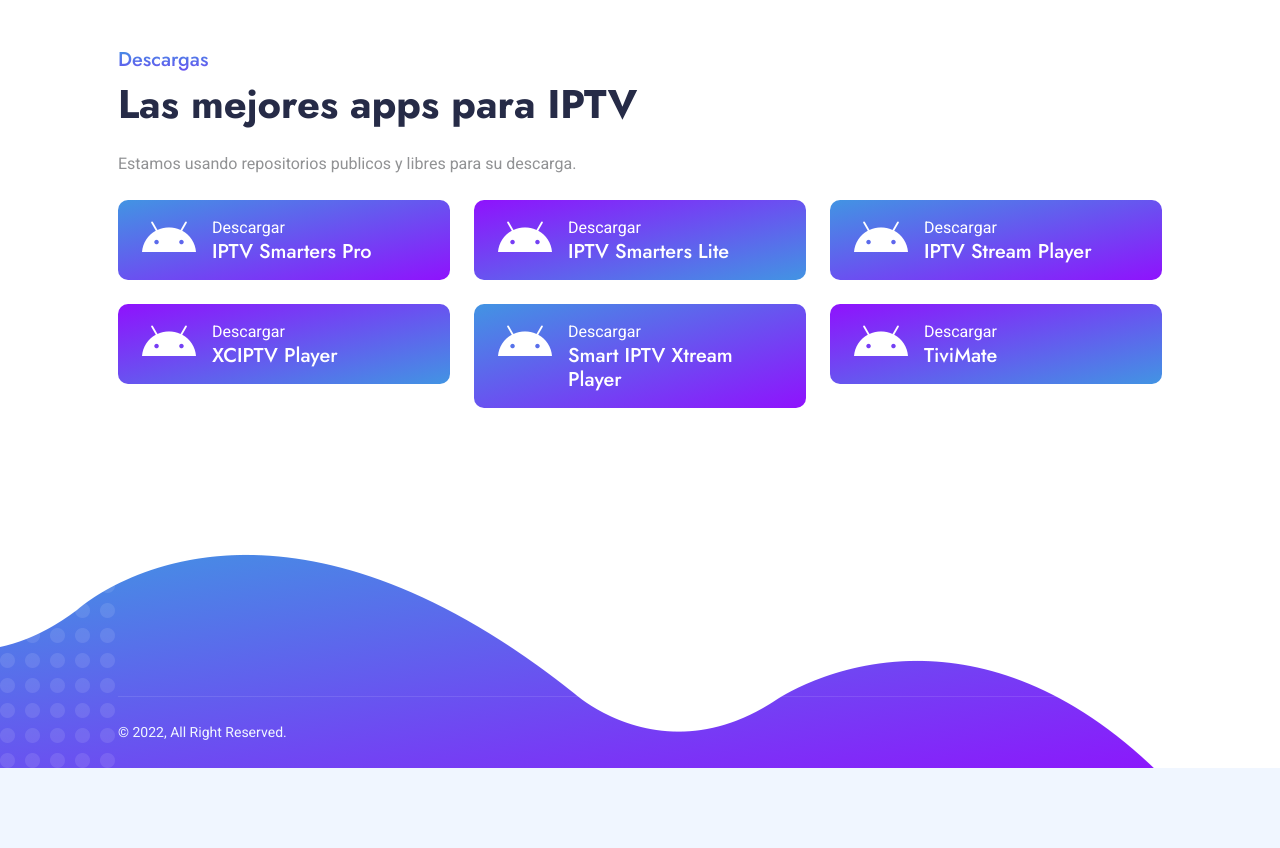
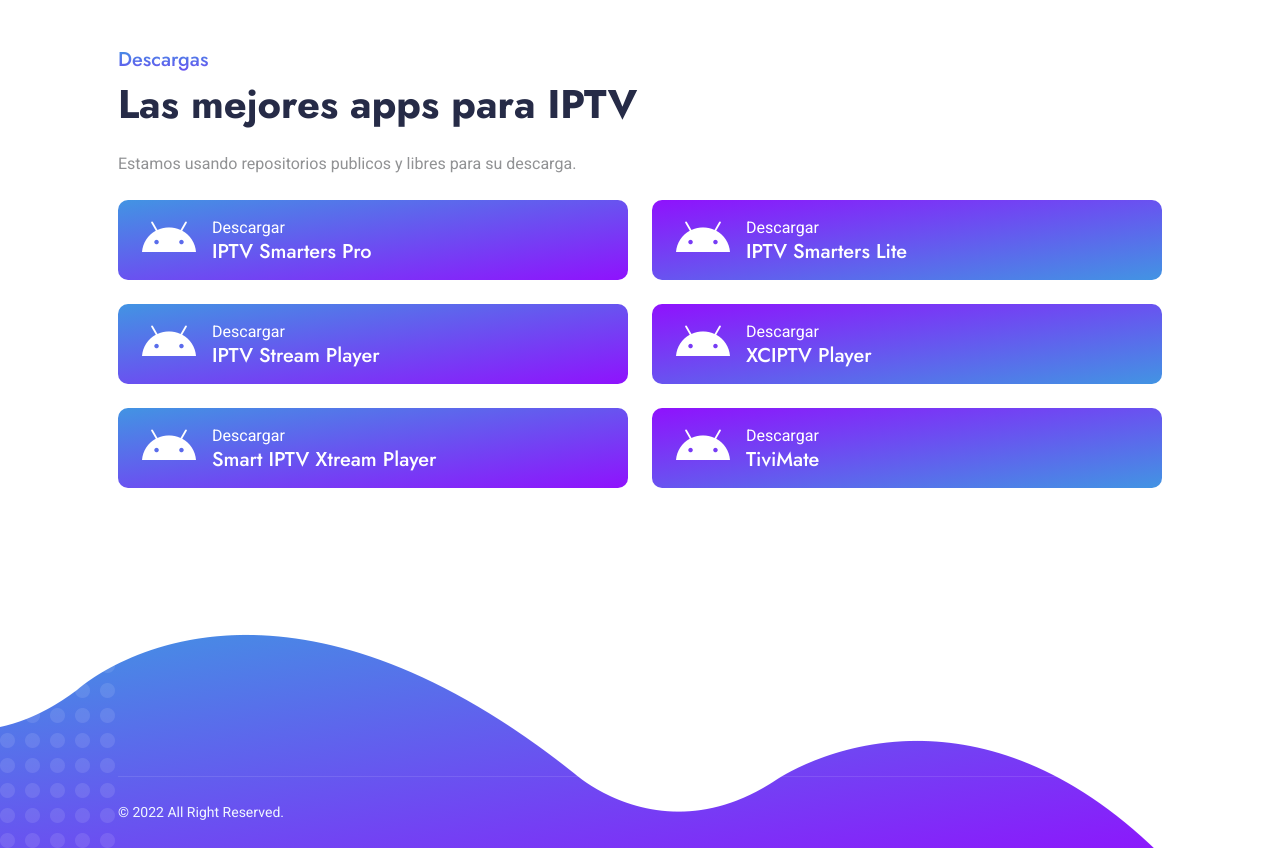
Before and after one commit to appweb7/appweb7.github.io, a plain HTML site: page apps.html in a window 1280 px wide. Before the commit the page ends 800 px from the top, so only its background shows below. Drawn offline with nearby package versions, Linux system fonts and the light colour scheme.

Commit message:
Update apps

```diff
--- a/apps.html
+++ b/apps.html
@@ -36,7 +36,7 @@
                         <h1 class="mb-4">Las mejores apps para IPTV</h1>
                         <p class="mb-4">Estamos usando repositorios publicos y libres para su descarga.</p>
                         <div class="row g-4">
-                            <div class="col-lg-4 col-md-6 wow fadeIn" data-wow-delay="0.5s">
+                            <div class="col-md-6 wow fadeIn" data-wow-delay="0.5s">
                                 <a href="https://bit.ly/apksmarterpro" class="d-flex bg-primary-gradient rounded py-3 px-4" target="_blank">
                                     <i class="fab fa-android fa-3x text-white flex-shrink-0"></i>
                                     <div class="ms-3">
@@ -45,7 +45,7 @@
                                     </div>
                                 </a>
                             </div>
-                            <div class="col-lg-4 col-md-6 wow fadeIn" data-wow-delay="0.7s">
+                            <div class="col-md-6 wow fadeIn" data-wow-delay="0.7s">
                                 <a href="https://bit.ly/apksmarterslite" class="d-flex bg-secondary-gradient rounded py-3 px-4" target="_blank">
                                     <i class="fab fa-android fa-3x text-white flex-shrink-0"></i>
                                     <div class="ms-3">
@@ -54,7 +54,7 @@
                                     </div>
                                 </a>
                             </div>
-                            <div class="col-lg-4 col-md-6 wow fadeIn" data-wow-delay="0.5s">
+                            <div class="col-md-6 wow fadeIn" data-wow-delay="0.5s">
                                 <a href="https://bit.ly/apkstreamplayer" class="d-flex bg-primary-gradient rounded py-3 px-4" target="_blank">
                                     <i class="fab fa-android fa-3x text-white flex-shrink-0"></i>
                                     <div class="ms-3">
@@ -64,7 +64,7 @@
                                 </a>
                             </div>
 
-                            <div class="col-lg-4 col-md-6 wow fadeIn" data-wow-delay="0.5s">
+                            <div class="col-md-6 wow fadeIn" data-wow-delay="0.5s">
                                 <a href="https://bit.ly/apkxciptv4" class="d-flex bg-secondary-gradient rounded py-3 px-4" target="_blank">
                                     <i class="fab fa-android fa-3x text-white flex-shrink-0"></i>
                                     <div class="ms-3">
@@ -73,7 +73,7 @@
                                     </div>
                                 </a>
                             </div>
-                            <div class="col-lg-4 col-md-6 wow fadeIn" data-wow-delay="0.7s">
+                            <div class="col-md-6 wow fadeIn" data-wow-delay="0.7s">
                                 <a href="https://bit.ly/apkxtreamplayer" class="d-flex bg-primary-gradient rounded py-3 px-4" target="_blank">
                                     <i class="fab fa-android fa-3x text-white flex-shrink-0"></i>
                                     <div class="ms-3">
@@ -82,7 +82,7 @@
                                     </div>
                                 </a>
                             </div>
-                            <div class="col-lg-4 col-md-6 wow fadeIn" data-wow-delay="0.5s">
+                            <div class="col-md-6 wow fadeIn" data-wow-delay="0.5s">
                                 <a href="https://bit.ly/apktivimate2" class="d-flex bg-secondary-gradient rounded py-3 px-4" target="_blank">
                                     <i class="fab fa-android fa-3x text-white flex-shrink-0"></i>
                                     <div class="ms-3">
@@ -105,7 +105,7 @@
                 <div class="copyright">
                     <div class="row">
                         <div class="col-md-6 text-center text-md-start mb-3 mb-md-0">
-                            &copy; 2022, All Right Reserved.
+                            &copy; 2022 All Right Reserved.
                         </div>
                         <div class="col-md-6 text-center text-md-end">
                             <!--div class="footer-menu">
```
Also changed, not shown: index.html (+1 -1 lines).
